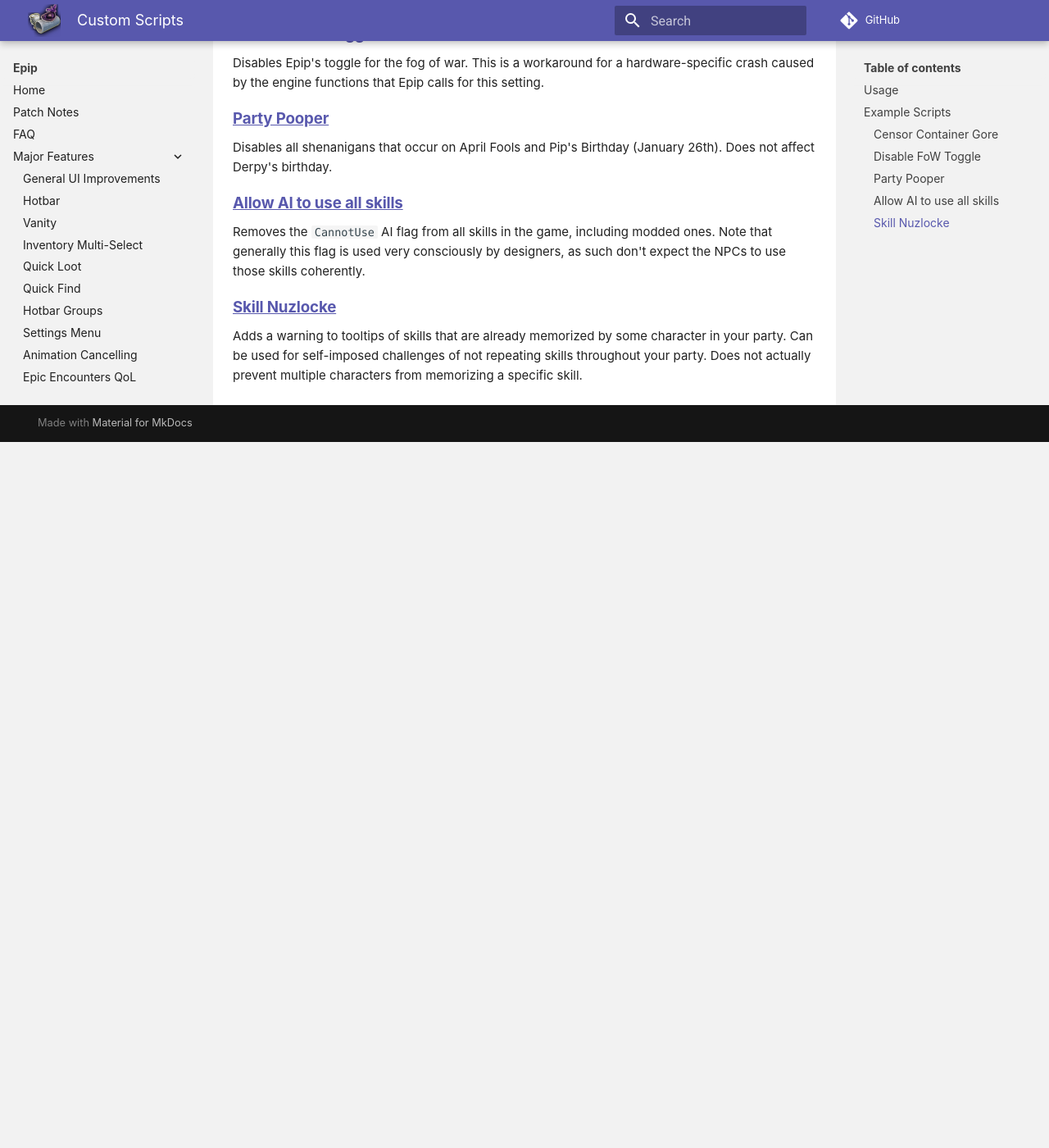
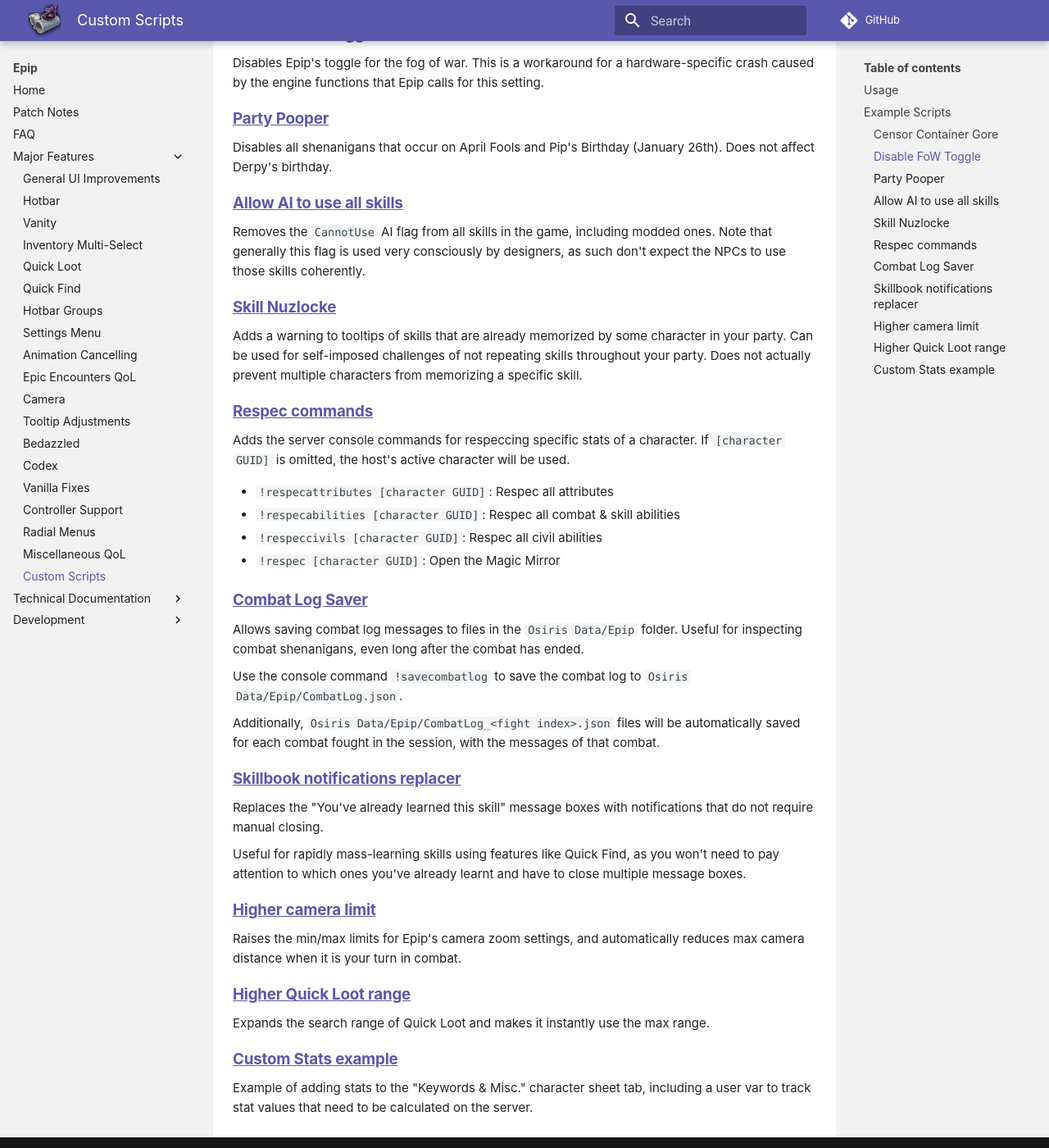
Before and after one commit to PinewoodPip/epip, an MkDocs documentation site: the page built from docs/Features/CustomScripts.md, in a window 1280 px wide and 1400 px high, scrolled down 883 px. Shown: the whole window at 82% size. Built offline with MkDocs 1.6.1 and Material for MkDocs 9.7.7, drawn with Linux system fonts in a browser that asks for light colours; comment, search, counter and statistics services are not loaded; before the commit the page ends 1422 px from its top, so only the background shows below that.

Commit message:
Update Custom Scripts page

```diff
--- a/docs/Features/CustomScripts.md
+++ b/docs/Features/CustomScripts.md
@@ -43,3 +43,38 @@
 ### [Skill Nuzlocke](https://github.com/PinewoodPip/EpipCustomScripts/blob/main/SkillNuzlocke.lua)
 
 Adds a warning to tooltips of skills that are already memorized by some character in your party. Can be used for self-imposed challenges of not repeating skills throughout your party. Does not actually prevent multiple characters from memorizing a specific skill.
+
+### [Respec commands](https://github.com/PinewoodPip/EpipCustomScripts/blob/main/Respec/Server.lua)
+
+Adds the server console commands for respeccing specific stats of a character. If `[character GUID]` is omitted, the host's active character will be used.
+
+- `!respecattributes [character GUID]`: Respec all attributes
+- `!respecabilities [character GUID]`: Respec all combat & skill abilities
+- `!respeccivils [character GUID]`: Respec all civil abilities
+- `!respec [character GUID]`: Open the Magic Mirror
+
+### [Combat Log Saver](https://github.com/PinewoodPip/EpipCustomScripts/blob/main/SaveCombatLog/Client.lua)
+
+Allows saving combat log messages to files in the `Osiris Data/Epip` folder. Useful for inspecting combat shenanigans, even long after the combat has ended.
+
+Use the console command `!savecombatlog` to save the combat log to `Osiris Data/Epip/CombatLog.json`.
+
+Additionally, `Osiris Data/Epip/CombatLog_<fight index>.json` files will be automatically saved for each combat fought in the session, with the messages of that combat.
+
+### [Skillbook notifications replacer](https://github.com/PinewoodPip/EpipCustomScripts/blob/main/SkillbookNotifications/Client.lua)
+
+Replaces the "You've already learned this skill" message boxes with notifications that do not require manual closing.
+
+Useful for rapidly mass-learning skills using features like Quick Find, as you won't need to pay attention to which ones you've already learnt and have to close multiple message boxes.
+
+### [Higher camera limit](https://github.com/PinewoodPip/EpipCustomScripts/blob/main/HigherCameraLimit/Client.lua)
+
+Raises the min/max limits for Epip's camera zoom settings, and automatically reduces max camera distance when it is your turn in combat.
+
+### [Higher Quick Loot range](https://github.com/PinewoodPip/EpipCustomScripts/blob/main/HigherQuickLootRange/Client.lua)
+
+Expands the search range of Quick Loot and makes it instantly use the max range.
+
+### [Custom Stats example](https://github.com/PinewoodPip/EpipCustomScripts/blob/main/CustomStats)
+
+Example of adding stats to the "Keywords & Misc." character sheet tab, including a user var to track stat values that need to be calculated on the server.
```
